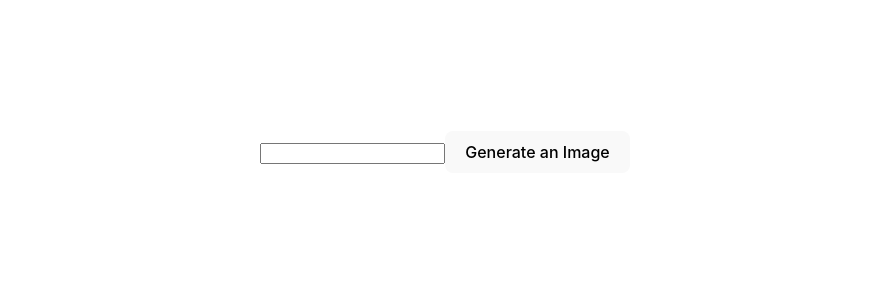
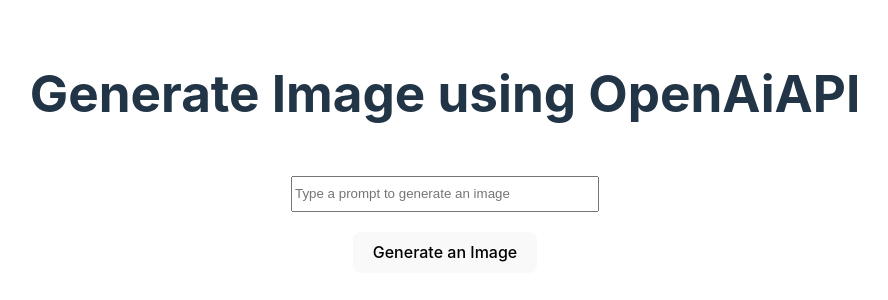
Before and after one commit to joe-watkins/react-chatgpt-playground, a React (Vite) app: page / in a window 1280 px wide. Shown: the part 248-548 px from the top of the page, without its empty margins (195-1083 px from the left). Built offline with nearby package versions, Linux system fonts and the light colour scheme.

Commit message:
basic html

```diff
--- a/src/App.jsx
+++ b/src/App.jsx
@@ -3,7 +3,7 @@
 import './App.scss'
 
 function App() {
-
+  const [prompt, setPrompt] = useState("");
   const configuration = new Configuration({
     apiKey: import.meta.env.VITE_Open_AI_Key,
   });
@@ -11,11 +11,8 @@
   const openai = new OpenAIApi(configuration);
 
   const generateImage = async () => {
-
-    const [prompt, setPrompt] = useState("");
-
     const res = await openai.createImage({
-      prompt: "a white siamese cat",
+      prompt: prompt,
       n: 1,
       size: "1024x1024",
     });
@@ -24,7 +21,12 @@
 
   return (
     <div className="app-main">
-      <input type="text" />
+      <h1>Generate Image using OpenAiAPI</h1>
+      <input type="text"
+        placeholder="Type a prompt to generate an image"
+        className="app-input"
+        onChange={(e) => setPrompt(e.target.value)}
+      />
       <button onClick={generateImage}>Generate an Image</button>
     </div>
   );
--- a/src/App.scss
+++ b/src/App.scss
@@ -6,5 +6,12 @@
 }
 
 .app-main {
-
+  display: flex;
+  flex-direction: column;
+  align-items: center;
+  .app-input {
+    width: 300px;
+    height: 30px;
+    margin: 20px;
+  }
 }
```
